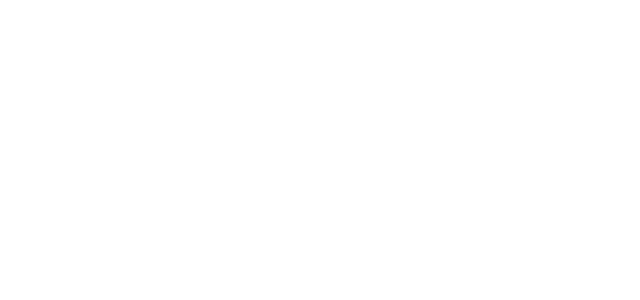
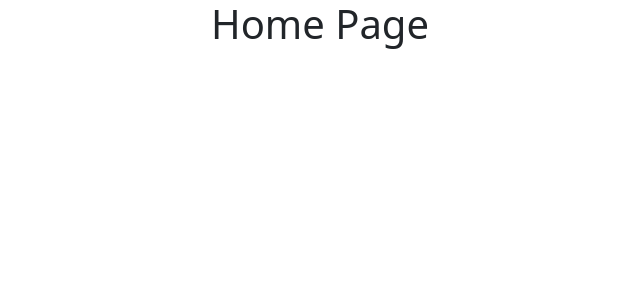
Before and after one commit to N0M4D-D3V/blazebooks-mobile, an Angular app: page /home in a window 1280 px wide. Before the commit this address led to /. Shown: the top 300 px of the page, without its empty margins (320-960 px from the left). Built offline with nearby package versions, Linux system fonts and the light colour scheme.

Commit message:
home page

```diff
--- a/src/app/app-routing.module.ts
+++ b/src/app/app-routing.module.ts
@@ -7,6 +7,11 @@
     loadChildren: () =>
       import('./pages/login/login.module').then((m) => m.LoginPageModule),
   },
+  {
+    path: 'home',
+    loadChildren: () =>
+      import('./pages/home/home.module').then((m) => m.HomePageModule),
+  },
 ];
 
 @NgModule({
--- /dev/null
+++ b/src/app/pages/home/home.page.ts
@@ -0,0 +1,8 @@
+import { Component } from '@angular/core';
+
+@Component({
+  selector: 'app-home',
+  template: `<h1 class="text-center">Home Page</h1>`,
+  styleUrls: [],
+})
+export class HomePage {}
```
Also changed, not shown: src/app/pages/home/home-routing.module.ts (added, +16 -0 lines), src/app/pages/home/home.module.ts (added, +11 -0 lines).
